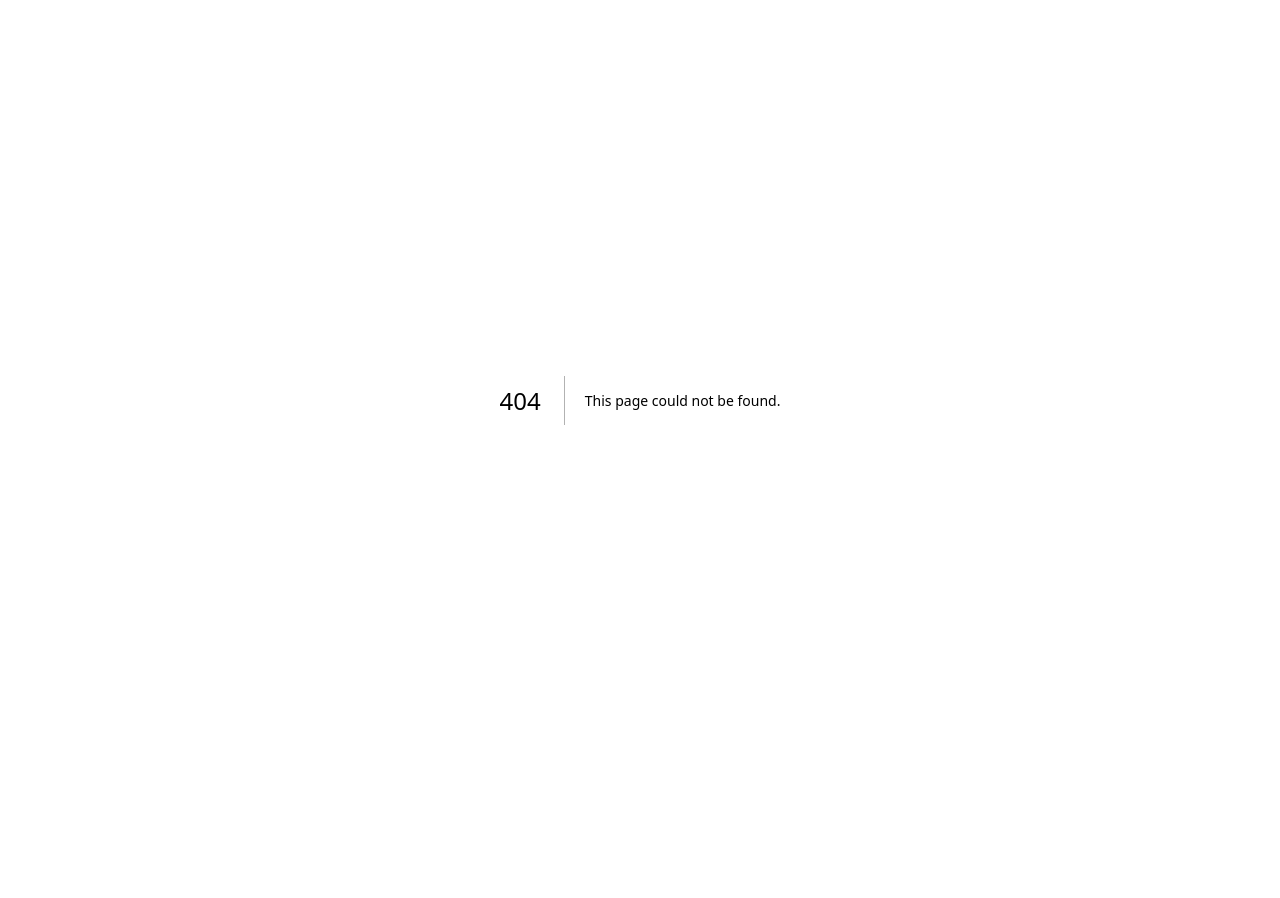
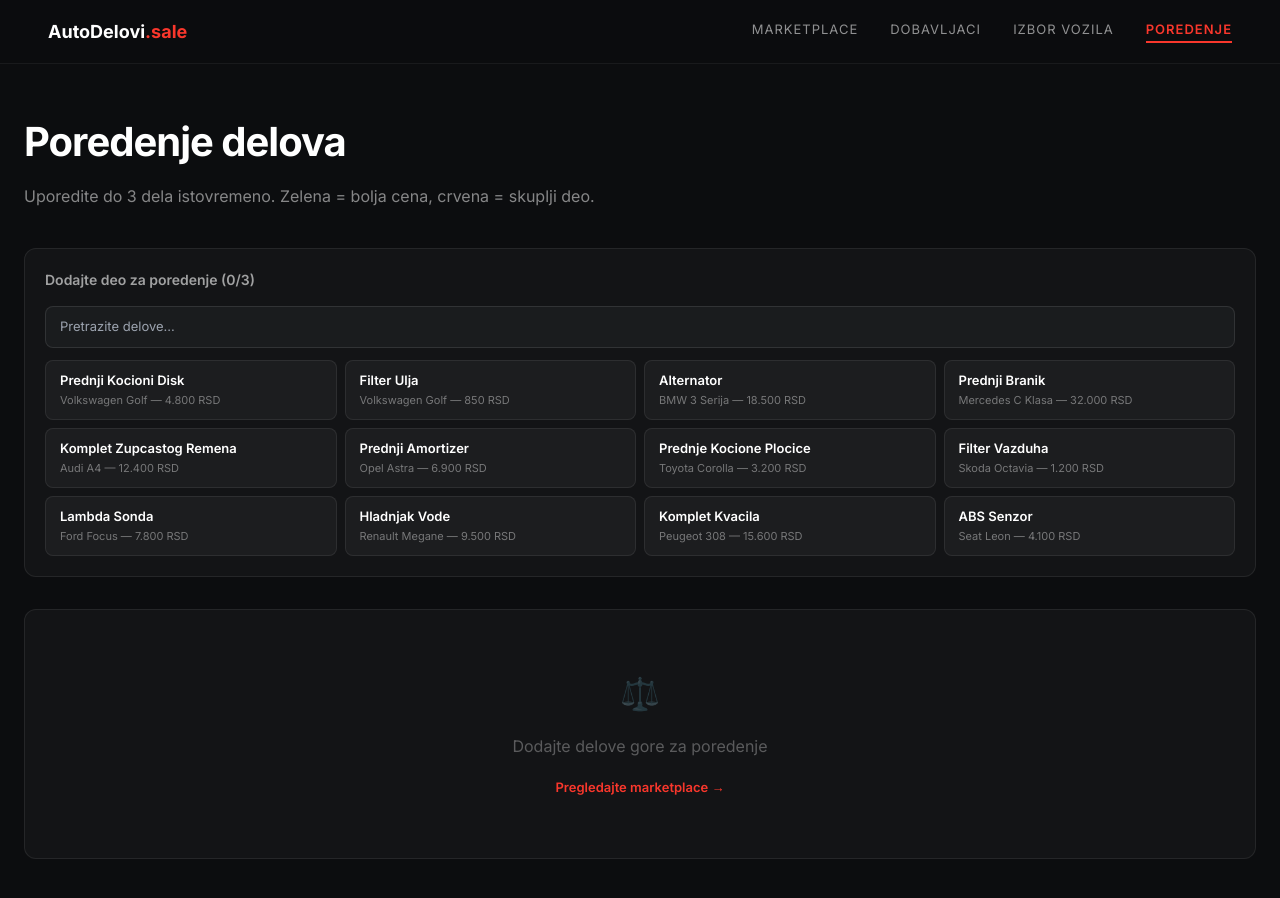
Before and after one commit to pantos12/autodelovi, a Next.js app: page /comparison in a window 1280 px wide. Before the commit this address had no page. Shown: the top 898 px of the page. Before the commit the page ends 800 px from the top, so only its background shows below. Built offline with nearby package versions, Linux system fonts and the light colour scheme.

Commit message:
Implement comparison page for parts selection

```diff
--- /dev/null
+++ b/app/comparison/page.tsx
@@ -0,0 +1,140 @@
+'use client';
+import { useState } from 'react';
+import { useSearchParams } from 'next/navigation';
+import Link from 'next/link';
+import { mockParts, Part } from '../lib/data';
+
+const ATTRS = [
+  { key: 'nameSr', label: 'Naziv dela' },
+  { key: 'category', label: 'Kategorija' },
+  { key: 'make', label: 'Marka vozila' },
+  { key: 'model', label: 'Model vozila' },
+  { key: 'yearFrom', label: 'Godina od' },
+  { key: 'yearTo', label: 'Godina do' },
+  { key: 'oem', label: 'OEM broj' },
+  { key: 'price', label: 'Cena (RSD)' },
+  { key: 'supplier', label: 'Dobavljac' },
+  { key: 'inStock', label: 'Na stanju' },
+  { key: 'description', label: 'Opis' },
+];
+
+export default function ComparisonPage() {
+  const searchParams = useSearchParams();
+  const idsParam = searchParams.get('ids');
+  const initialIds = idsParam ? idsParam.split(',').slice(0, 3) : [];
+
+  const [selectedIds, setSelectedIds] = useState<string[]>(initialIds);
+  const [search, setSearch] = useState('');
+
+  const selectedParts = selectedIds.map(id => mockParts.find(p => p.id === id)).filter(Boolean) as Part[];
+  const availableParts = mockParts.filter(p => !selectedIds.includes(p.id));
+  const filteredAvailable = search ? availableParts.filter(p => p.nameSr.toLowerCase().includes(search.toLowerCase()) || p.make.toLowerCase().includes(search.toLowerCase())) : availableParts;
+
+  function addPart(id: string) {
+    if (selectedIds.length < 3) setSelectedIds([...selectedIds, id]);
+  }
+  function removePart(id: string) {
+    setSelectedIds(selectedIds.filter(x => x !== id));
+  }
+
+  function getCellStyle(values: string[], idx: number): React.CSSProperties {
+    if (values.length < 2) return {};
+    const allSame = values.every(v => v === values[0]);
+    if (allSame) return { color: 'rgba(255,255,255,0.7)' };
+    const val = values[idx];
+    const numVals = values.map(Number).filter(n => !isNaN(n));
+    if (numVals.length === values.length) {
+      const max = Math.max(...numVals);
+      const min = Math.min(...numVals);
+      if (Number(val) === min && min !== max) return { color: '#4ade80', fontWeight: 600 };
+      if (Number(val) === max && min !== max) return { color: '#f87171', fontWeight: 600 };
+    }
+    return {};
+  }
+
+  return (
+    <div style={{ background: '#0c0d0f', minHeight: '100vh', color: '#fff', fontFamily: 'Inter, sans-serif' }}>
+      <nav style={{ display: 'flex', alignItems: 'center', justifyContent: 'space-between', padding: '0 48px', height: '64px', borderBottom: '1px solid rgba(255,255,255,0.06)', background: 'rgba(12,13,15,0.95)', position: 'sticky', top: 0, zIndex: 50 }}>
+        <Link href="/" style={{ textDecoration: 'none' }}>
+          <span style={{ fontSize: '18px', fontWeight: 700, color: '#fff' }}>AutoDelovi<span style={{ color: '#f9372c' }}>.sale</span></span>
+        </Link>
+        <div style={{ display: 'flex', gap: '32px' }}>
+          <Link href="/marketplace" style={{ color: 'rgba(255,255,255,0.55)', fontSize: '13px', letterSpacing: '1px', textDecoration: 'none' }}>MARKETPLACE</Link>
+          <Link href="/suppliers" style={{ color: 'rgba(255,255,255,0.55)', fontSize: '13px', letterSpacing: '1px', textDecoration: 'none' }}>DOBAVLJACI</Link>
+          <Link href="/vehicle-selection" style={{ color: 'rgba(255,255,255,0.55)', fontSize: '13px', letterSpacing: '1px', textDecoration: 'none' }}>IZBOR VOZILA</Link>
+          <Link href="/comparison" style={{ color: '#f9372c', fontWeight: 600, fontSize: '13px', letterSpacing: '1px', textDecoration: 'none', borderBottom: '2px solid #f9372c', paddingBottom: '2px' }}>POREDENJE</Link>
+        </div>
+      </nav>
+
+      <div style={{ maxWidth: '1280px', margin: '0 auto', padding: '48px 24px' }}>
+        <div style={{ marginBottom: '40px' }}>
+          <h1 style={{ fontSize: '40px', fontWeight: 800, letterSpacing: '-1px', marginBottom: '12px' }}>Poredenje delova</h1>
+          <p style={{ color: 'rgba(255,255,255,0.5)' }}>Uporedite do 3 dela istovremeno. Zelena = bolja cena, crvena = skuplji deo.</p>
+        </div>
+
+        {/* Part selector */}
+        {selectedIds.length < 3 && (
+          <div style={{ background: 'rgba(255,255,255,0.03)', border: '1px solid rgba(255,255,255,0.08)', borderRadius: '12px', padding: '20px', marginBottom: '32px' }}>
+            <h3 style={{ fontSize: '14px', fontWeight: 600, marginBottom: '16px', color: 'rgba(255,255,255,0.6)' }}>Dodajte deo za poredenje ({selectedIds.length}/3)</h3>
+            <input value={search} onChange={e => setSearch(e.target.value)} placeholder="Pretrazite delove..." style={{ width: '100%', background: '#1a1c1e', border: '1px solid rgba(255,255,255,0.1)', color: '#fff', padding: '10px 14px', borderRadius: '8px', fontSize: '13px', outline: 'none', boxSizing: 'border-box', marginBottom: '12px' }} />
+            <div style={{ display: 'grid', gridTemplateColumns: 'repeat(auto-fill, minmax(240px, 1fr))', gap: '8px', maxHeight: '200px', overflowY: 'auto' }}>
+              {filteredAvailable.slice(0, 12).map(p => (
+                <button key={p.id} onClick={() => addPart(p.id)} style={{ textAlign: 'left', padding: '10px 14px', background: 'rgba(255,255,255,0.04)', border: '1px solid rgba(255,255,255,0.08)', borderRadius: '8px', color: '#fff', cursor: 'pointer', fontSize: '13px', transition: 'border-color 0.15s' }}>
+                  <div style={{ fontWeight: 600, marginBottom: '2px' }}>{p.nameSr}</div>
+                  <div style={{ fontSize: '11px', color: 'rgba(255,255,255,0.4)' }}>{p.make} {p.model} — {p.price.toLocaleString('sr-RS')} RSD</div>
+                </button>
+              ))}
+            </div>
+          </div>
+        )}
+
+        {/* Comparison table */}
+        {selectedParts.length > 0 ? (
+          <div style={{ overflowX: 'auto' }}>
+            <table style={{ width: '100%', borderCollapse: 'collapse', fontSize: '13px' }}>
+              <thead>
+                <tr>
+                  <th style={{ textAlign: 'left', padding: '12px 16px', color: 'rgba(255,255,255,0.35)', fontWeight: 500, fontSize: '11px', letterSpacing: '1px', textTransform: 'uppercase', width: '160px' }}>Atribut</th>
+                  {selectedParts.map((p, i) => (
+                    <th key={p.id} style={{ padding: '12px 16px', textAlign: 'left', background: 'rgba(255,255,255,0.04)', borderLeft: '1px solid rgba(255,255,255,0.08)', minWidth: '240px' }}>
+                      <div style={{ display: 'flex', justifyContent: 'space-between', alignItems: 'center' }}>
+                        <span style={{ fontWeight: 700, fontSize: '14px' }}>{p.nameSr}</span>
+                        <button onClick={() => removePart(p.id)} style={{ background: 'none', border: 'none', color: 'rgba(255,255,255,0.3)', cursor: 'pointer', fontSize: '16px', padding: '0 4px' }}>×</button>
+                      </div>
+                      <div style={{ fontSize: '11px', color: 'rgba(255,255,255,0.35)', marginTop: '4px' }}>{p.make} {p.model}</div>
+                    </th>
+                  ))}
+                </tr>
+              </thead>
+              <tbody>
+                {ATTRS.map((attr, attrIdx) => {
+                  const values = selectedParts.map(p => {
+                    const v = (p as any)[attr.key];
+                    if (attr.key === 'inStock') return v ? 'Da' : 'Ne';
+                    return String(v);
+                  });
+                  return (
+                    <tr key={attr.key} style={{ borderTop: '1px solid rgba(255,255,255,0.05)', background: attrIdx % 2 === 0 ? 'transparent' : 'rgba(255,255,255,0.02)' }}>
+                      <td style={{ padding: '12px 16px', color: 'rgba(255,255,255,0.45)', fontSize: '12px' }}>{attr.label}</td>
+                      {values.map((v, i) => (
+                        <td key={i} style={{ padding: '12px 16px', borderLeft: '1px solid rgba(255,255,255,0.06)', ...getCellStyle(values, i) }}>
+                          {attr.key === 'price' ? Number(v).toLocaleString('sr-RS') + ' RSD' : v}
+                        </td>
+                      ))}
+                    </tr>
+                  );
+                })}
+              </tbody>
+            </table>
+          </div>
+        ) : (
+          <div style={{ background: 'rgba(255,255,255,0.03)', border: '1px solid rgba(255,255,255,0.08)', borderRadius: '12px', padding: '60px', textAlign: 'center', color: 'rgba(255,255,255,0.3)' }}>
+            <div style={{ fontSize: '32px', marginBottom: '16px' }}>⚖️</div>
+            <p style={{ marginBottom: '16px' }}>Dodajte delove gore za poredenje</p>
+            <Link href="/marketplace" style={{ color: '#f9372c', textDecoration: 'none', fontSize: '13px', fontWeight: 600 }}>Pregledajte marketplace →</Link>
+          </div>
+        )}
+      </div>
+    </div>
+  );
+}
```
